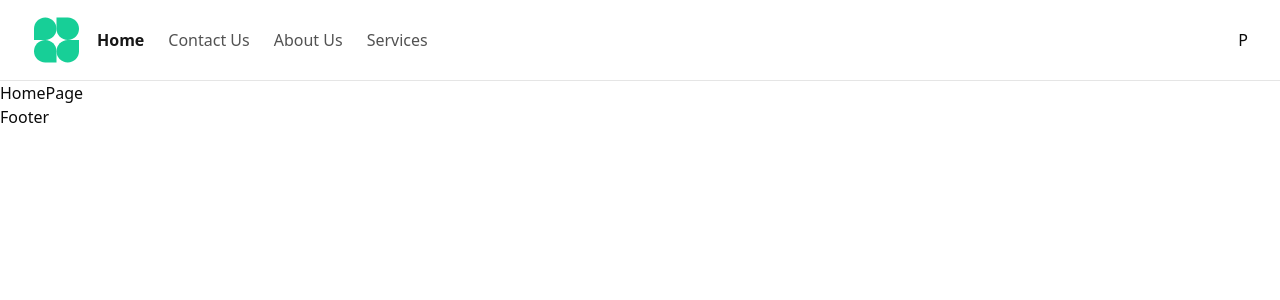
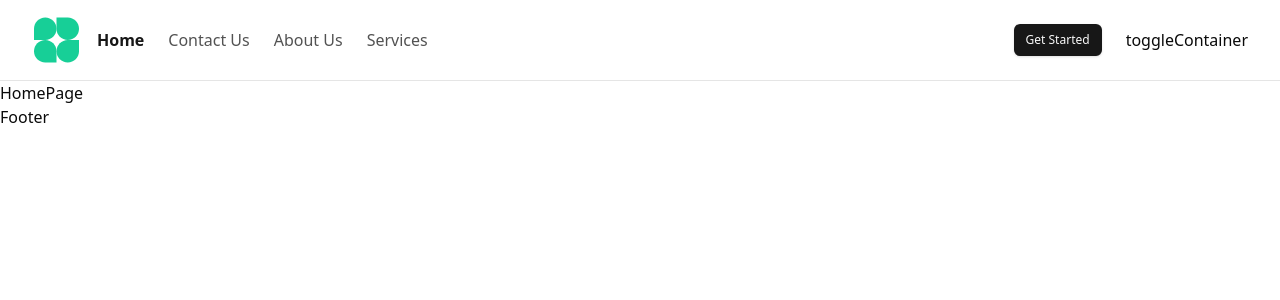
Before and after one commit to Sugata23/interview.io, a React (Vite) app: page / in a window 1280 px wide. Shown: the top 300 px of the page. Built offline with nearby package versions, Linux system fonts and the light colour scheme; no server answers.

Commit message:
profile done

```diff
--- a/src/components/header.tsx
+++ b/src/components/header.tsx
@@ -6,6 +6,7 @@ import { NavLink } from "react-router";
 import { LogoContainer } from "./logoContainer";
 import { NavigationRoutes } from "./navigationRoutes";
 import { ProfileContainer } from "./profileContainer";
+import { ToggleContainer } from "./toggleContainer";
 
 const Header = () => {
   const { userId } = useAuth();
@@ -40,7 +41,7 @@ const Header = () => {
             <ProfileContainer />
 
             {/* mobile toggle section */}
-            {/* <ToggleContainer /> */}
+            <ToggleContainer />
           </div>
 
         </div>
--- a/src/components/profileContainer.tsx
+++ b/src/components/profileContainer.tsx
@@ -1,6 +1,27 @@
+import { Loader } from "lucide-react";
+import { useAuth, UserButton } from "@clerk/clerk-react";
+import { Button } from "./ui/button";
+import { Link } from "react-router";
 
 export const ProfileContainer = () => {
+    const { isSignedIn, isLoaded } = useAuth();
+
+    if (!isLoaded) {
+        return (
+            <div className="flex items-center">
+                <Loader className="min-w-4 min-h-4 animate-spin text-emerald-500" />
+            </div>
+        );
+    }
     return (
-        <div>P</div>
-    )
+        <div className="flex items-center gap-6">
+            {isSignedIn ? (
+                <UserButton afterSignOutUrl="/" />
+            ) : (
+                <Link to={"/signin"}>
+                    <Button size={"sm"}>Get Started</Button>
+                </Link>
+            )}
+        </div>
+    );
 }
--- /dev/null
+++ b/src/components/toggleContainer.tsx
@@ -0,0 +1,8 @@
+
+
+export const ToggleContainer = () => {
+
+    return (
+        <div>toggleContainer</div>
+    )
+}
```
